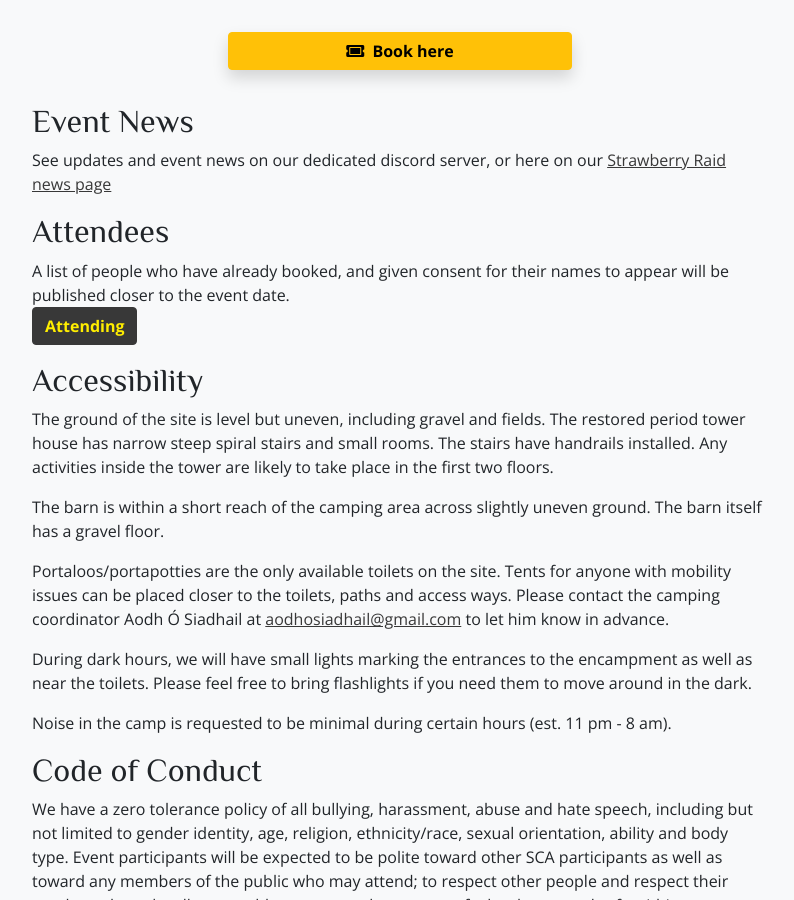
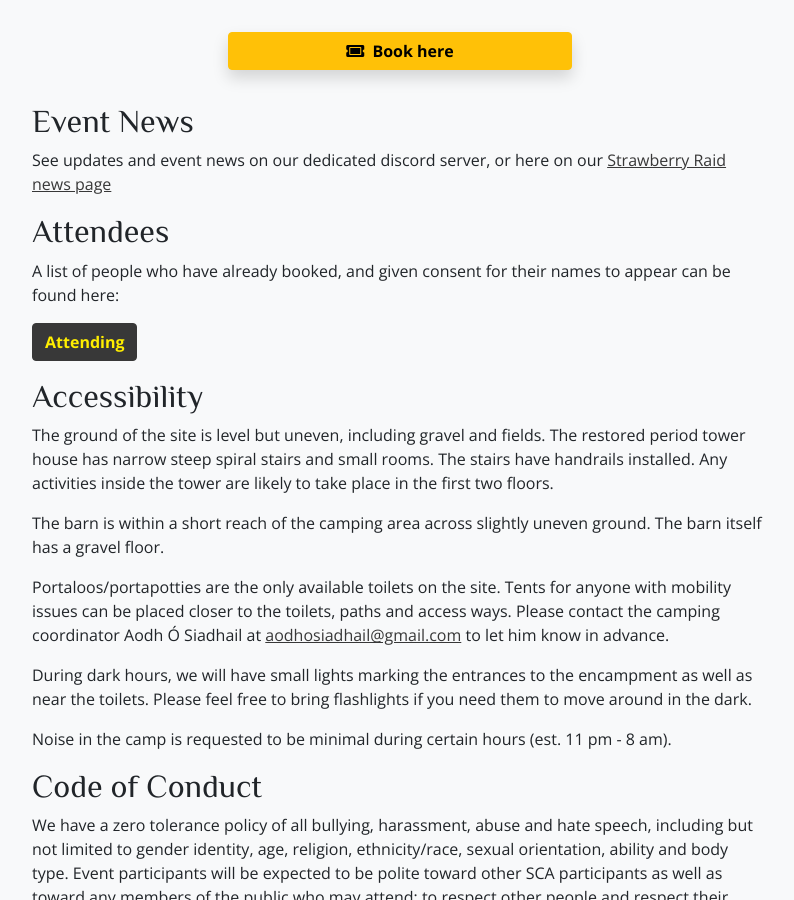
Before and after one commit to drachenwald/dun-in-mara, a Jekyll site: the page built from events/2026/strawberry-raid-v/index.md, in a window 1280 px wide and 900 px high, scrolled down 1969 px. Shown: the whole window, without its empty margins (50-844 px from the left). Built offline with Jekyll 4.4.1, drawn with Linux system fonts in a browser that asks for light colours; comment, search, counter and statistics services are not loaded; some of the changed text lies outside the part shown.

Commit message:
updated SR event index page with schedule ready to publish

```diff
--- a/events/2026/strawberry-raid-v/index.md
+++ b/events/2026/strawberry-raid-v/index.md
@@ -67,7 +67,8 @@
 
 ## Attendees
 
-A list of people who have already booked, and given consent for their names to appear will be published closer to the event date.
+A list of people who have already booked, and given consent for their names to appear can be found here:
+
 <a href="attending/" class="btn btn-primary">Attending</a>
 
 <a name="accessibility"></a>
@@ -150,7 +151,9 @@
 <a name="schedule"></a>
 ## Schedule
 
-The schedule will be published closer to the date. <!--This document will be updated in the event of any changes. Please consult the noticeboards at the event for the most up to date information.  -->
+<!-- The schedule can be found [here](https://docs.google.com/spreadsheets/d/1-3RdDvTJRx--GGSJGmM3QBHH-NcpLKf9-ClDiVTDGIs/edit?usp=sharing).  -->
+Please note that the schedule is currently **under construction** and will be updated in the lead up to the event. Check back later to see more info.
+<!-- This document will be updated in the event of any changes. Please consult the noticeboards at the event for the most up to date information.  -->
 
 <a name="eventteam"></a>
 ## Event Team
```
